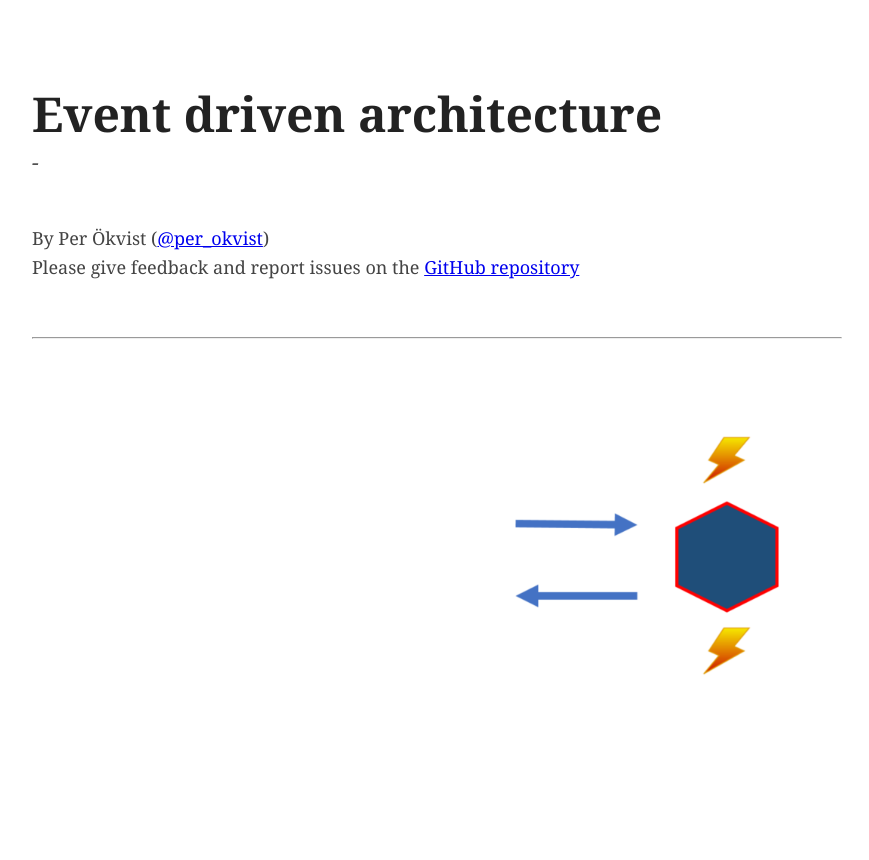
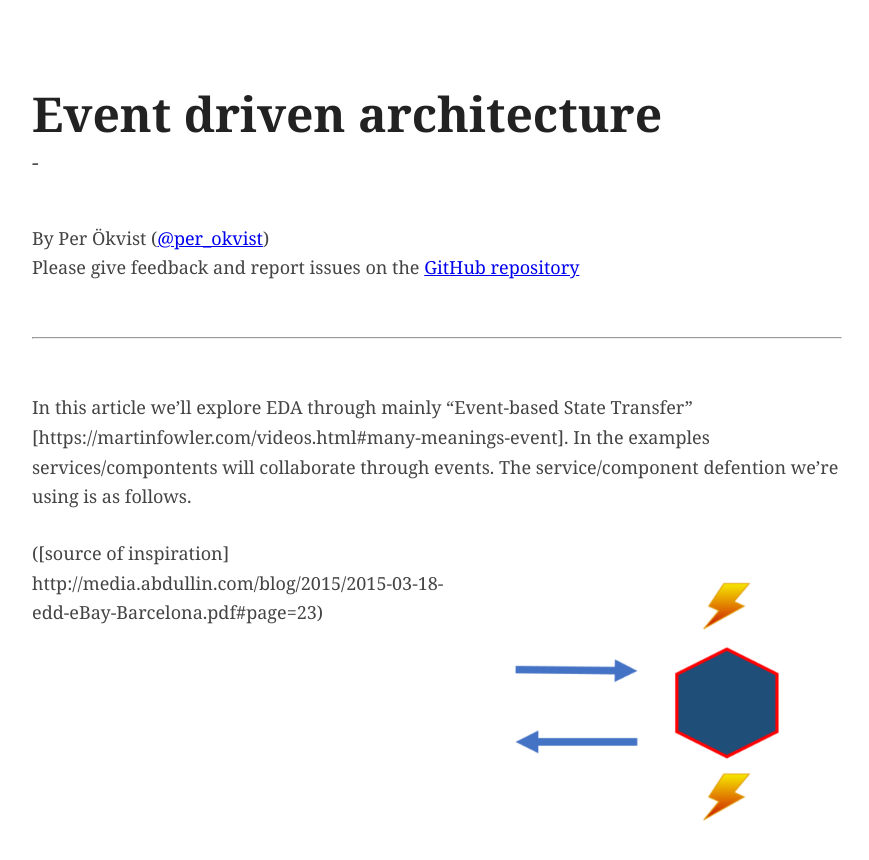
Before and after one commit to perokvist/event-driven-architecture, a Jekyll site: the page built from index.md, in a window 1280 px wide. Shown: the top 860 px of the page, without its empty margins (203-1072 px from the left). Built offline with Jekyll 4.4.1, drawn with Linux system fonts in a browser that asks for light colours; our own code applies the rules of GitHub Pages for plain Markdown files.

Commit message:
service def

```diff
--- a/index.md
+++ b/index.md
@@ -11,6 +11,8 @@ Please give feedback and report issues on the [GitHub repository](https://github
 
 ---
 
-
+In this article we'll explore EDA through mainly "Event-based State Transfer" [https://martinfowler.com/videos.html#many-meanings-event].
+In the examples services/compontents will collaborate through events. The service/component defention we're using is as follows.
 
 ![Service defentition](assets/service.png)
+([source of inspiration] http://media.abdullin.com/blog/2015/2015-03-18-edd-eBay-Barcelona.pdf#page=23)
```
